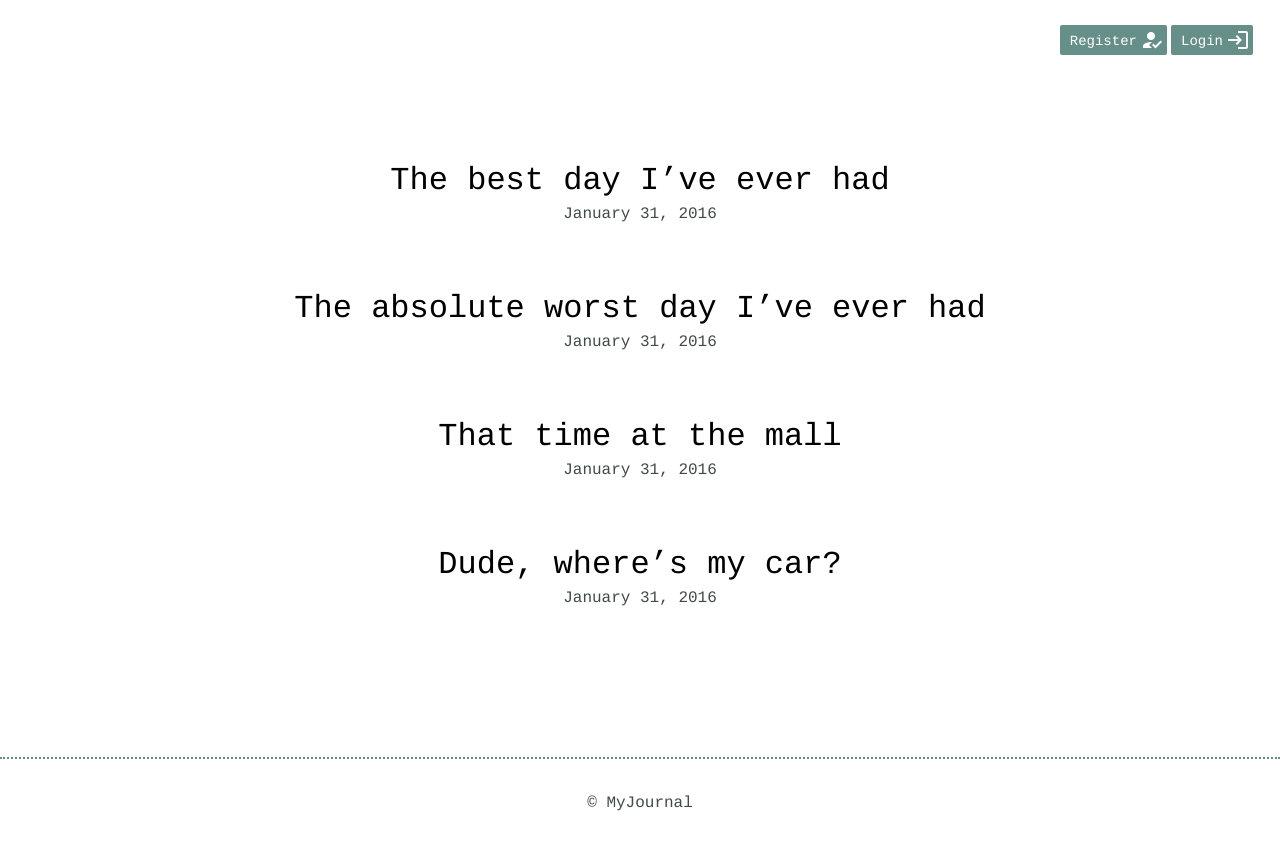
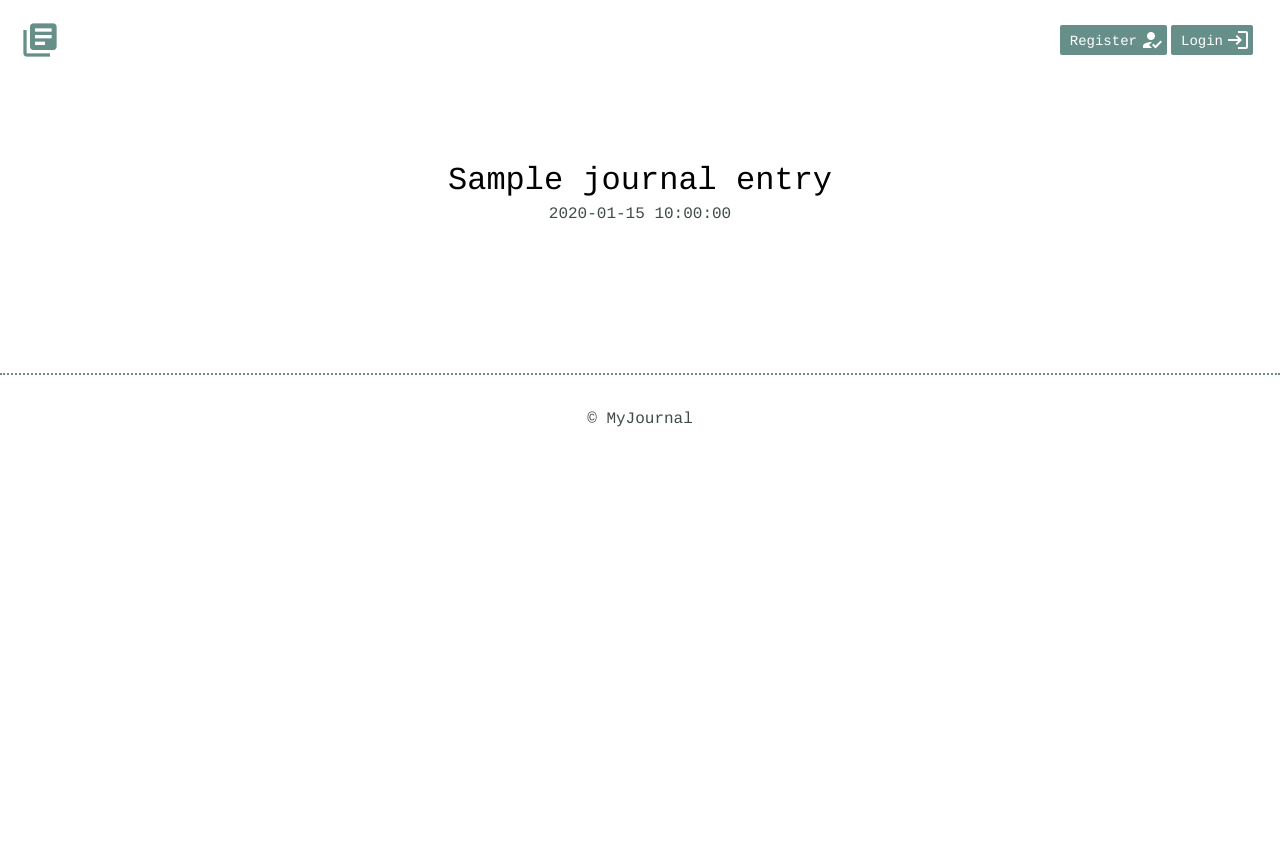
Before and after one commit to ajlongcoy21/Flask-Learning-Journal, a Python web app: template templates/index.html in a window 1280 px wide. After the commit the page ends 427 px from the top, so only its background shows below. Run offline with Jinja, Linux system fonts and the light colour scheme; the template is opened without the code that fills it: most values are stand-ins (such as "Sample title", 1, 10 or a date in 2020).

Commit message:
updated app to show list of entries at the main page and create correct href

```diff
--- a/templates/index.html
+++ b/templates/index.html
@@ -2,21 +2,11 @@
 
 {% block content %}
     <div class="entry-list">
+        {% for journal_entry in journal_entries%}
         <article>
-            <h2><a href="detail.html">The best day I’ve ever had</a></h2>
-            <time datetime="2016-01-31">January 31, 2016</time>
+            <h2><a href="/entries/{{journal_entry.id}}">{{ journal_entry.title }}</a></h2>
+            <time datetime="{{journal_entry.date}}">{{ journal_entry.date }}</time>
         </article>
-        <article>
-            <h2><a href="detail_2.html">The absolute worst day I’ve ever had</a></h2>
-            <time datetime="2016-01-31">January 31, 2016</time>
-        </article>
-        <article>
-            <h2><a href="detail_3.html">That time at the mall</a></h2>
-            <time datetime="2016-01-31">January 31, 2016</time>
-        </article>
-        <article>
-            <h2><a href="detail_4.html">Dude, where’s my car?</a></h2>
-            <time datetime="2016-01-31">January 31, 2016</time>
-        </article>
+        {% endfor %}
     </div>
 {% endblock %}
--- a/templates/layout.html
+++ b/templates/layout.html
@@ -14,8 +14,8 @@
         <header>
             <div class="container">
                 <div class="site-header">
+                    <a class="logo" href="{{url_for('index')}}"><i class="material-icons">library_books</i></a>
                     {% if current_user.is_authenticated %}
-                    <a class="logo" href="{{url_for('index')}}"><i class="material-icons">library_books</i></a>
                     <a class="button icon-right" href="{{url_for('logout')}}"><span>Logout</span> <i class="material-icons">logout</i></a>
                     <a class="button icon-right" href="{{url_for('entries_new')}}"><span>New Entry</span> <i class="material-icons">add</i></a>
                     {% else %}
```
Also changed, not shown: app.py (+4 -3 lines), journal.db.
